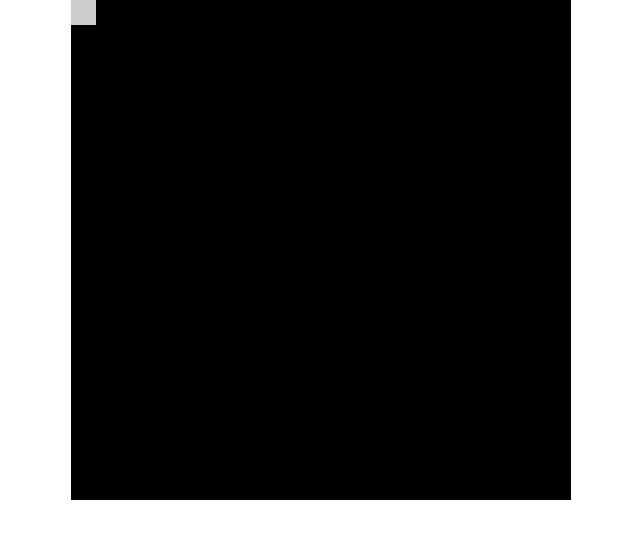
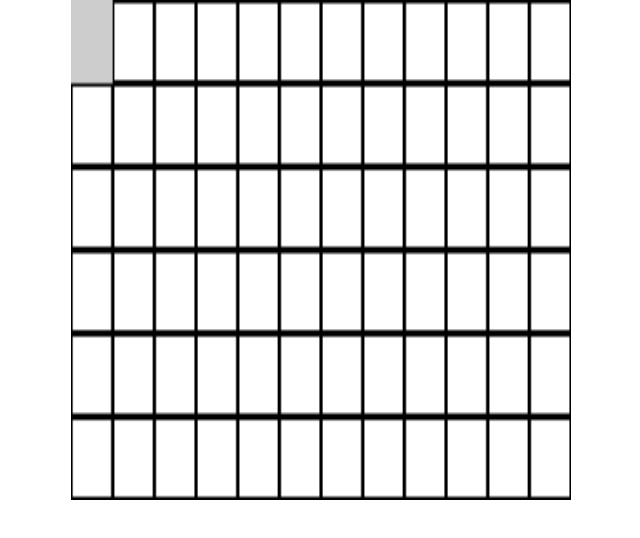
Before and after one commit to nicolejpaz/match_3, a plain HTML site: page index.html in a window 1280 px wide. Shown: the whole page, without its empty margins (319-959 px from the left). Drawn offline with Linux system fonts and the light colour scheme.

Commit message:
Added style to canvas.

```diff
--- a/stylesheets/styles.css
+++ b/stylesheets/styles.css
@@ -1,6 +1,9 @@
 .container {
   margin: 0 auto;
-  background: #000;
   width: 500px;
   height: 500px;
 }
+canvas {
+  width: 500px;
+  height: 500px;
+}
```
